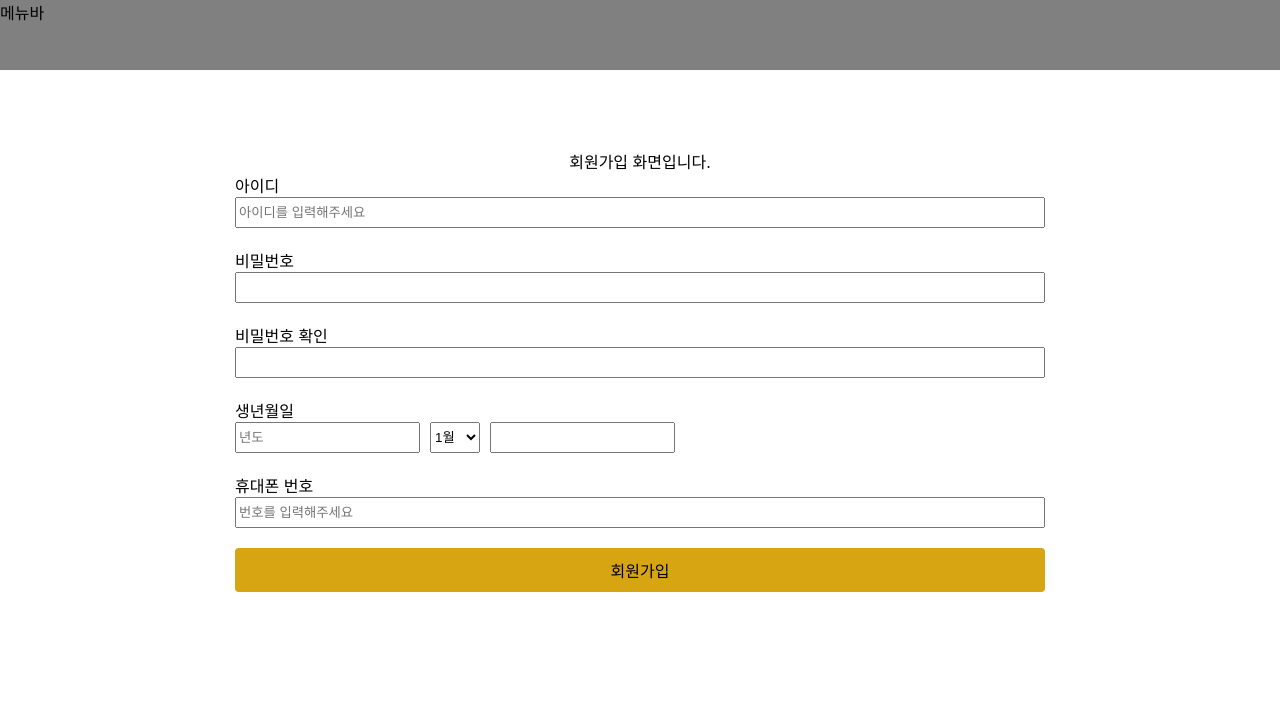
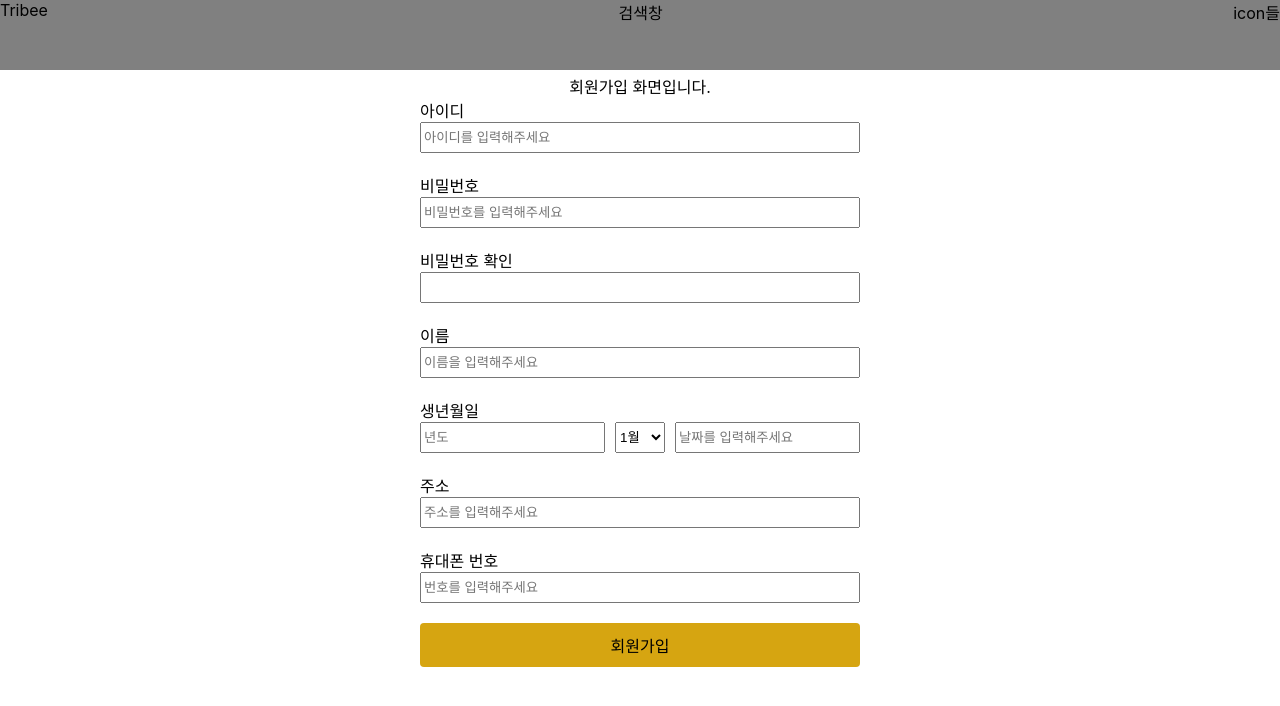
Before and after one commit to RendarCP/prj_Tribee, a React (Create React App) app in the folder frontend/: page /signup in a window 1280 px wide. Shown: the top 706 px of the page. Built offline with nearby package versions, Linux system fonts and the light colour scheme.

Commit message:
SignUp 완료

```diff
--- a/frontend/package.json
+++ b/frontend/package.json
@@ -3,6 +3,7 @@
   "version": "0.1.0",
   "private": true,
   "dependencies": {
+    "@material-ui/core": "^4.11.0",
     "@testing-library/jest-dom": "^4.2.4",
     "@testing-library/react": "^9.5.0",
     "@testing-library/user-event": "^7.2.1",
--- a/frontend/src/App.js
+++ b/frontend/src/App.js
@@ -4,11 +4,13 @@ import { BrowserRouter as Router,Switch,Route } from 'react-router-dom'
 import Home from '../src/page/Home.js'
 import Login from '../src/page/Login.js'
 import SignUp from '../src/page/SignUp.js'
+import Header from '../src/component/header'
 
 function App() {
   return (
     <div>
-      <div style={{ height: 70, backgroundColor: 'gray', marginBottom: 50}}>메뉴바</div>
+      <Header />
+      <div style={{ width: "100%", display: 'flex', justifyContent: 'center', alignItems: 'center'  }}>
         <Router>
           <Switch>
             <Route exact path="/" component={Home} />
@@ -17,6 +19,7 @@ function App() {
           </Switch>
         </Router>
       </div>
+    </div>
   );
 }
 
--- /dev/null
+++ b/frontend/src/component/header.js
@@ -0,0 +1,26 @@
+import React, { Component } from 'react';
+
+class header extends Component {
+  render() {
+    return (
+      <div style={{
+          height: 70,
+          backgroundColor: 'gray',
+          marginBottom: 50,
+          display: 'flex',
+          justifyContent: 'space-between'}}>
+        <div>
+          Tribee
+        </div>
+        <div>
+          검색창
+        </div>
+        <div>
+          icon들
+        </div>
+      </div>
+    );
+  }
+}
+
+export default header;
--- a/frontend/src/page/Login.js
+++ b/frontend/src/page/Login.js
@@ -7,7 +7,7 @@ class Login extends Component {
     return (
       <div style={{ display: 'flex', justifyContent: 'center', alignItems: 'center', flexDirection: 'column', height: '500px', padding: '0 200px 0 200px'}}>
         Login화면입니다.
-        <div style={{ display: 'flex', alignItems: 'center', justifyContent: 'center', flexDirection: 'column', width:'50%'}}>
+        <div style={{ display: 'flex', alignItems: 'center', justifyContent: 'center', flexDirection: 'column', width:'100%'}}>
           <div>Tribee 로그인</div>
           <div style={{ display: 'flex', flexDirection: 'column', width: '100%'}}>
             <input placeholder="아이디를 입력하세요"/>
--- a/frontend/src/page/SignUp.js
+++ b/frontend/src/page/SignUp.js
@@ -10,8 +10,10 @@ class SignUp extends Component {
     userId: '',
     password: '',
     passwordCheck: '',
+    userName:'',
     year: '',
     day: '',
+    addr: '',
     phone: '',
   }
   renderMonth() {
@@ -19,6 +21,7 @@ class SignUp extends Component {
       return <option key={month} value={month}>{month}</option>
     })
   }
+
   handleChange = (e) => {
     this.setState({
       [e.target.name]: e.target.value
@@ -26,13 +29,27 @@ class SignUp extends Component {
   }
 
   onSignUp = () => {
-    axios.get("http://localhost:8080/addUser/test")
-      .then( response => {
-        console.log(response);
+    axios.get(`http://localhost:8080/checkUserId/${this.state.userId}`).
+    then( response => {
+      console.log(response);
+      axios.post("http://localhost:8080/addUser", {
+        userId: this.state.userId,
+        userPw: this.state.password,
+        userNm: this.state.userName,
+        // birth: this.state.year + this.state.monthValue + this.state.day,
+        // addr: this.state.addr,
+        // phone: this.state.phone
       })
-      .catch( err => {
-        console.log(err);
-      })
+        .then( response => {
+          console.log(response);
+          this.props.history.push('/login');
+        })
+        .catch( err => {
+          console.log(err);
+        })
+    }).catch( err => {
+      console.log(err);
+    })
   }
 
   render() {
@@ -50,6 +67,7 @@ class SignUp extends Component {
 
           <div>비밀번호</div>
           <input
+            placeholder='비밀번호를 입력해주세요'
             type='password'
             value={this.state.password}
             onChange={this.handleChange}
@@ -64,11 +82,33 @@ class SignUp extends Component {
             onChange={this.handleChange}
             name='passwordCheck'
           />
+          {
+            this.state.password === this.state.passwordCheck || this.state.passwordCheck ==! null
+              ? null
+              : <div style={{ color: 'red', fontSize: 13, marginTop: 5}}>비밀번호가 틀립니다. 확인해주세요!</div>
+
+          }
+          <div style={{ margin: 10}}/>
+
+          <div>이름</div>
+          <input
+            placeholder='이름을 입력해주세요'
+            type='userName'
+            value={this.state.userName}
+            onChange={this.handleChange}
+            name='userName'
+          />
           <div style={{ margin: 10}}/>
 
           <div>생년월일</div>
           <div style={{ display: 'flex', flexDirection: 'row' }}>
-            <input placeholder='년도'/>
+            <input
+              placeholder='년도를 입력해주세요'
+              placeholder='년도'
+              value={this.state.year}
+              onChange={this.handleChange}
+              name='year'
+            />
             <div style={{ width: 10 }}/>
             <select
               value={this.state.monthValue}
@@ -78,12 +118,29 @@ class SignUp extends Component {
               {this.renderMonth()}
             </select>
             <div style={{ width: 10 }}/>
-            <input />
+            <input placeholder="날짜"
+              placeholder='날짜를 입력해주세요'
+              value={this.state.day}
+              onChange={this.handleChange}
+              name='day'
+            />
           </div>
+          <div style={{ margin: 10}}/>
+
+          <div>주소</div>
+          <input
+            placeholder='주소를 입력해주세요'
+            type='addr'
+            value={this.state.addr}
+            onChange={this.handleChange}
+            name='addr'
+          />
           <div style={{ margin: 10}}/>
 
           <div>휴대폰 번호</div>
           <input
+            placeholder='번호를 입력해주세요'
+            onChange={this.handleChange}
             placeholder='번호를 입력해주세요'
             value={this.state.phone}
             name='phone'
```
Also changed, not shown: 1 other file (tests, documents, lock files or other folders). Lines whose indentation alone changed are shown as unchanged.
